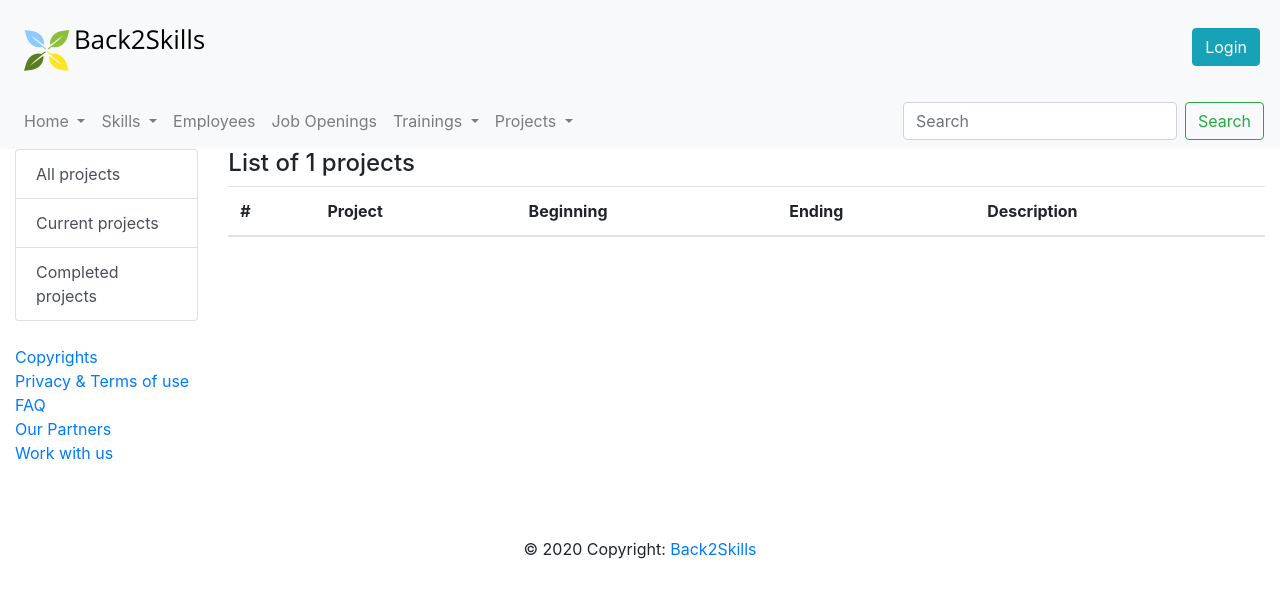
After one commit to AnzeliniSimone/BackToSkill, a Flask app: page /projects/1 in a window 1280 px wide. The commit adds this page. Shown: the top 598 px of the page. Run offline with Flask 2, Linux system fonts and the light colour scheme; lists and menus that the app fills with data are empty; some libraries are stand-ins or nearby versions.

Commit message:
added html pages, fixed navbar and sidebars links

```diff
--- a/app.py
+++ b/app.py
@@ -1,6 +1,8 @@
 from flask import Flask, request, session, render_template
 from flask_sqlalchemy import SQLAlchemy
 from flask_login import LoginManager
+import datetime
+from random import random, randint
 
 app = Flask(__name__)
 
@@ -11,8 +13,25 @@ app.config['SECRET_KEY'] = 'hakunamatata'
 # login_manager=LoginManager()
 # login_manager.init_app(app)
 
+class SoftSkill:
+    def  __init__(self, name, description):
+        self.name=name
+        self.description=description
+
+class HardSkill:
+    def  __init__(self, name, description):
+        self.name=name
+        self.description=description
+
+class Project:
+    def __init__(self, start, end, name, description):
+        self.start=start
+        self.end=end
+        self.name=name
+        self.description=description
 
 @app.route('/')
+@app.route('/welcome')
 def index():
     return render_template('index.html')
 
@@ -21,7 +40,7 @@ def index():
 def login():
     return render_template('login.html')
 
-
+# needed?
 @app.route('/register')
 def register():
     return render_template('register.html')
@@ -32,9 +51,55 @@ def layout():
     return render_template('layout.html')
 
 
-@app.route('/skills')
-def skills():
-    return render_template('skills.html')
+@app.route('/skills/<kind>')
+def skill(kind):
+    skills_list=[]
+
+    if kind == "soft":
+        skills_list = [SoftSkill("ss1", "una skill"), SoftSkill("ss2","due skill")]
+    elif kind == "technical":
+        skills_list = [HardSkill("hs1","una hard skill"), HardSkill("hs2", "due hard skill")]
+
+    return render_template('skills.html', skills=skills_list, skill_type=kind)
+
+
+@app.route('/guide')
+def guide():
+    return render_template('guide.html')
+
+
+@app.route('/employees')
+def employees():
+    return render_template('employees.html')
+
+
+@app.route('/jobs')
+def jobs():
+    return render_template('jobs.html')
+
+
+@app.route('/trainings')
+def trainings():
+    return render_template('trainings.html')
+
+
+@app.route('/projects/<period>')
+def projects(period):
+    projects_list=[]
+    for i in range(20):
+        projects_list.append(Project(datetime.date(2019,1,1), datetime.date(randint(2019,2021),i%12 + 1,i+1), "Project "+ str(i), "A project"))
+
+    to_pass = []
+    for project in projects_list:
+        if period=="past" and project.end<datetime.date.today():
+            to_pass.append(project)
+        elif period=="current" and project.end>datetime.date.today():
+            to_pass.append(project)
+        elif period=="all":
+            to_pass=projects_list
+
+    to_pass.sort(key=lambda x: x.start)
+    return render_template('projects.html', projects=to_pass, period=period)
 
 
 if __name__ == '__main__':
--- /dev/null
+++ b/templates/guide.html
@@ -0,0 +1,6 @@
+{% extends "index.html" %}
+
+{% block sectionContent %}
+    <h1>Guide page</h1>
+    <h5>Here we are going to give you a little explanation of how the site works and we'll provide you some documentation</h5>
+{% endblock %}
--- a/templates/layout.html
+++ b/templates/layout.html
@@ -1,24 +1,32 @@
 <!DOCTYPE html>
+{#This is the main skeleton for the website, it is the page that most of the other pages will use (by 'extend' feature) to provide the
+user with the navbar and the main buttons like login and logout. Plus, it gives basic style to the website, so that if we want to make some
+changes in the layout of main components we just have to do it once in this file#}
 <html lang="en">
 <head>
     <meta charset="UTF-8">
     <title>Title</title>
+{#    Links to css files in the static folder#}
     <link rel="stylesheet" href="{{ url_for('static',filename='css/bootstrap.css') }}" >
     <link rel="stylesheet" href="{{ url_for('static',filename='css/bootstrap-override.css') }}" >
+{#    Links to jquery and popper#}
     <script src="https://code.jquery.com/jquery-3.4.1.slim.min.js" integrity="sha384-J6qa4849blE2+poT4WnyKhv5vZF5SrPo0iEjwBvKU7imGFAV0wwj1yYfoRSJoZ+n" crossorigin="anonymous"></script>
     <script src="https://cdn.jsdelivr.net/npm/popper.js@1.16.0/dist/umd/popper.min.js" integrity="sha384-Q6E9RHvbIyZFJoft+2mJbHaEWldlvI9IOYy5n3zV9zzTtmI3UksdQRVvoxMfooAo" crossorigin="anonymous"></script>
+{#   link to bootstrap js in the static folder#}
     <script src="{{ url_for('static', filename='js/bootstrap.js') }}"></script>
 </head>
 
 <body>
     <header>
         <!-- navbar with login button, probably to change into a dropdown with options: my profile, logout-->
-        <!-- TODO modify button-->
         <nav class="navbar navbar-expand-lg navbar-light bg-light" id="loginNavbar">
-            <a class="navbar-brand" href="#">BackToSkill</a>
+{#        logo#}
+            <a class="navbar-brand" href="/welcome"><img src="/static/images/Logosmall.png" alt=""></a>
+{#        check on authentication, if user logged in it shows logout button and link to user profile#}
                 {% if session.get('id') %}
                     <button class="btn btn-danger ml-auto">Logout</button>
                     <a href="/user" class="btn btn-info ml-auto mr-1" role="button">My Profile</a>
+{#        otherwise shows login button#}
                 {% else %}
                     <a href="/login" class="btn btn-info ml-auto mr-1" role="button">Login</a>
                 {% endif %}
@@ -26,11 +34,15 @@
 
         <!-- navbar with dropdown buttons to navigate the site-->
         <nav class="navbar navbar-expand-lg navbar-light bg-light" id="menuNavbar">
+{#            button for responsive purposes, makes the navbar collapse when screen is too little#}
           <button class="navbar-toggler" type="button" data-toggle="collapse" data-target="#navbarSupportedContent" aria-controls="navbarSupportedContent" aria-expanded="false" aria-label="Toggle navigation">
             <span class="navbar-toggler-icon"></span>
           </button>
 
+{#            Container for all the buttons linkin to the different pages and for the search bar#}
+
           <div class="collapse navbar-collapse" id="navbarSupportedContent">
+
               <ul class="navbar-nav mr-auto">
 
                  <!-- Main page dropdown button -->
@@ -39,18 +51,8 @@
                       Home
                     </a>
                     <div class="dropdown-menu" aria-labelledby="homepageDropdown">
-                    <a class="dropdown-item" href="/">Welcome</a>
-                    <a class="dropdown-item" href="#">How to use</a>
-                    <!-- submenu for how to use -->
-                    <ul>
-                        <li>
-                            <a class="dropdown-item" href="#">Guide</a>
-                        </li>
-                        <li>
-                            <a class="dropdown-item" href="#">Documentation</a>
-                        </li>
-                    </ul>
-
+                        <a class="dropdown-item" href="/welcome">Welcome</a>
+                        <a class="dropdown-item" href="/guide">Guide</a>
                         <div class="dropdown-divider"></div>
                         <a class="dropdown-item" href="#">Contacts</a>
                         <a class="dropdown-item" href="#">About BackToSkill</a>
@@ -62,13 +64,13 @@
                       Skills
                     </a>
                     <div class="dropdown-menu" aria-labelledby="skillsDropdown">
-                  <a class="dropdown-item" href="#">Soft skills list</a>
-                  <a class="dropdown-item" href="#">Technical skills list</a>
+                      <a class="dropdown-item" href="/skills/soft">Soft skills list</a>
+                      <a class="dropdown-item" href="/skills/technical">Technical skills list</a>
                     </div>
                   </li>
 
                   <li class="nav-item">
-                <a class="nav-link" href="#" id="employeesButton" role="button" aria-haspopup="true" aria-expanded="false">
+                    <a class="nav-link" href="/employees" id="employeesButton" role="button" aria-haspopup="true" aria-expanded="false">
                       Employees
                     </a>
                   </li>
@@ -84,6 +86,7 @@
                       Trainings
                     </a>
                     <div class="dropdown-menu" aria-labelledby="trainingsDropdown">
+                      <a class="dropdown-item" href="/trainings">Courses list</a>
                       <a class="dropdown-item" href="#">Upcoming courses</a>
                       <a class="dropdown-item" href="#">Courses archive</a>
                     </div>
@@ -94,19 +97,24 @@
                           Projects
                         </a>
                         <div class="dropdown-menu" aria-labelledby="projectsDropdown">
-                      <a class="dropdown-item" href="#">Current projects</a>
-                      <a class="dropdown-item" href="#">Projects archive</a>
+                          <a class="dropdown-item" href="/projects/all">Projects list</a>
+                          <a class="dropdown-item" href="/projects/current">Current projects</a>
+                          <a class="dropdown-item" href="/projects/past">Projects archive</a>
                         </div>
                     </li>
             </ul>
+
+{#              Search bar (not working right now)#}
             <form class="form-inline my-2 my-lg-0">
               <input class="form-control mr-sm-2" type="search" placeholder="Search" aria-label="Search">
               <button class="btn btn-outline-success my-2 my-sm-0" type="submit">Search</button>
             </form>
+
           </div>
         </nav>
     </header>
 
+{#    container for the "dynamic" content, will be overwritten in every different page#}
     <main role="main" id="main-container">
         {% block pageContent %}
         {% endblock %}
--- /dev/null
+++ b/templates/projects.html
@@ -0,0 +1,54 @@
+{% extends "layout.html" %}
+<!DOCTYPE html>
+<html lang="en">
+<head>
+    <meta charset="UTF-8">
+    <title>Projects</title>
+</head>
+<body>
+ {% block pageContent %}
+        <div class="row">
+        <div class="col-md-2">
+          <div class="content-section">
+              <div class="list-group">
+                  <a href="/projects/all" class="list-group-item list-group-item-action">All projects</a>
+                  <a href="/projects/current" class="list-group-item list-group-item-action">Current projects</a>
+                  <a href="/projects/past" class="list-group-item list-group-item-action">Completed projects</a>
+              </div>
+          </div>
+        </div>
+          <div class="col-md-10">
+{#          Table for the trainings that will be taken out from the db#}
+              {% block sectionContent %}
+                  <h4>List of {{ period }} projects</h4>
+                  <div class="table-responsive">
+                      <table class="table table-hover">
+                          <thead>
+                            <tr>
+                              <th scope="col">#</th>
+                              <th scope="col">Project</th>
+                              <th scope="col">Beginning</th>
+                              <th scope="col">Ending</th>
+                              <th scope="col">Description</th>
+                            </tr>
+                          </thead>
+                          <tbody>
+                            {% for project in projects %}
+                                <tr>
+                                  <th scope="row">{{loop.index}}</th>
+                                  <td>{{ project.name }}</td>
+                                  <td>{{ project.start }}</td>
+                                  <td>{{ project.end }}</td>
+                                  <td>{{ project.description }}</td>
+                                </tr>
+                            {% endfor %}
+                          </tbody>
+                      </table>
+                  </div>
+
+              {% endblock %}
+          </div>
+      </div>
+ {% endblock %}
+</body>
+</html>
```
Also changed, not shown: static/css/signin.css (added, +51 -0 lines), templates/employees.html (added, +27 -0 lines), templates/index.html (+20 -13 lines), templates/login.html (+41 -4 lines), templates/skills.html (+15 -23 lines), templates/trainings.html (added, +59 -0 lines), static/images/Logo.png (added), static/images/Logosmall.png (added), static/images/pic.jpg (added), 1 other file. Lines whose indentation alone changed are shown as unchanged.
